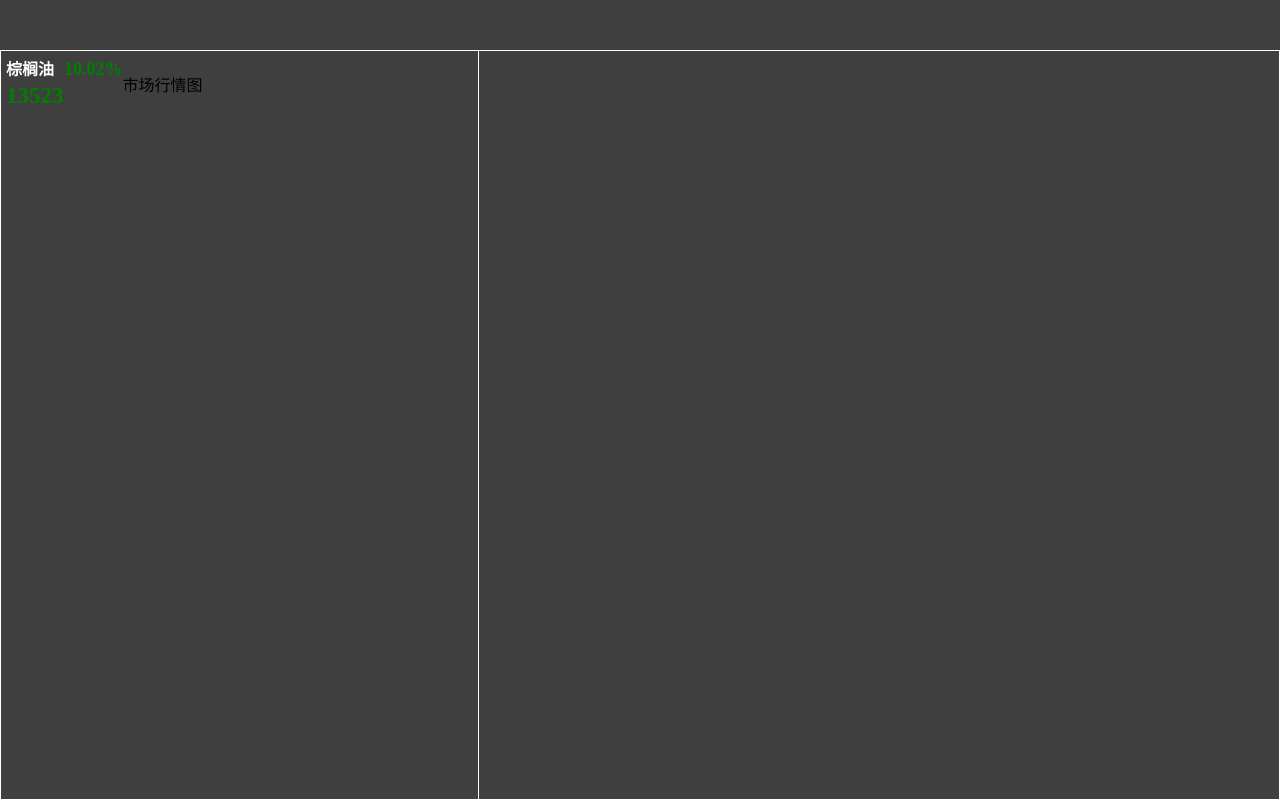
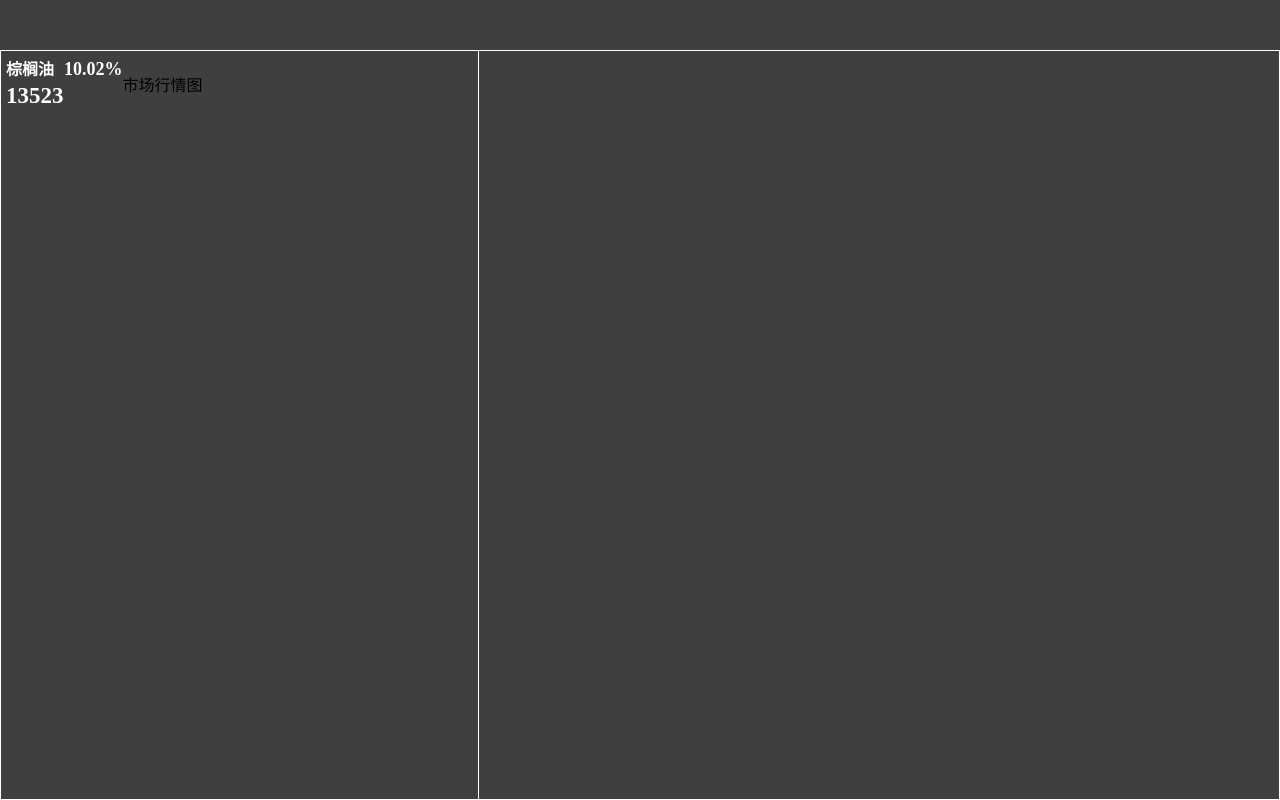
Before and after one commit to NetCloud2017/vue3components, a Vue app: page /#/ in a window 1280 px wide. Built offline with nearby package versions, Linux system fonts and the light colour scheme; a web font is replaced by a local one.

Commit message:
修改涨跌色值

```diff
--- a/src/components/unusualChangeItem/UnusualContract.vue
+++ b/src/components/unusualChangeItem/UnusualContract.vue
@@ -5,11 +5,11 @@
         <span>
           {{ contract.contractName }}
         </span>
-        <span :class="['percent', contract.riseAndFall ? 'rise' : 'fall']">
+        <span :class="['percent', contract.riseAndFall]">
           {{ contract.contractPercent }}
         </span>
       </div>
-      <p :class="['currentPrice', contract.riseAndFall ? 'rise' : 'fall']">
+      <p :class="['currentPrice', contract.riseAndFall]">
         {{ contract.contractPrice }}
       </p>
     </div>
@@ -36,11 +36,11 @@ export default {
   align-items: center;
   padding: 8px 5px;
   .contractInfo {
+    color: #fff;
     .contractTitle {
       font-size: 16px;
       font-weight: bold;
       line-height: 16px;
-      color: #fff;
       margin-bottom: 5px;
       .percent {
         font-size: 18px;
@@ -48,10 +48,10 @@ export default {
       }
     }
     .rise {
-      color: red;
+      color: rgba(252, 22, 22, 1);
     }
     .fall {
-      color: green;
+      color: #15f711;
     }
     .currentPrice {
       font-size: 23px;
--- a/src/home/HomePage.vue
+++ b/src/home/HomePage.vue
@@ -88,6 +88,7 @@ export default {
           contractName: "棕榈油",
           contractPrice: "13523",
           contractPercent: "10.02%",
+          // riseAndFall: 'rise' // fall
         },
       ],
       num: "25320",
--- a/src/signIn/SignIn.vue
+++ b/src/signIn/SignIn.vue
@@ -7,7 +7,7 @@
       <a-input v-model:value="userName" />
       <a-input v-model:value="emailAddress" />
       <a-input v-model:value="verificationCode" />
-      <!-- <a-input v-model:value="agreeContract" /> -->
+      <a-input v-model:value="agreeContract" />
 
     </a-form>
 
```
